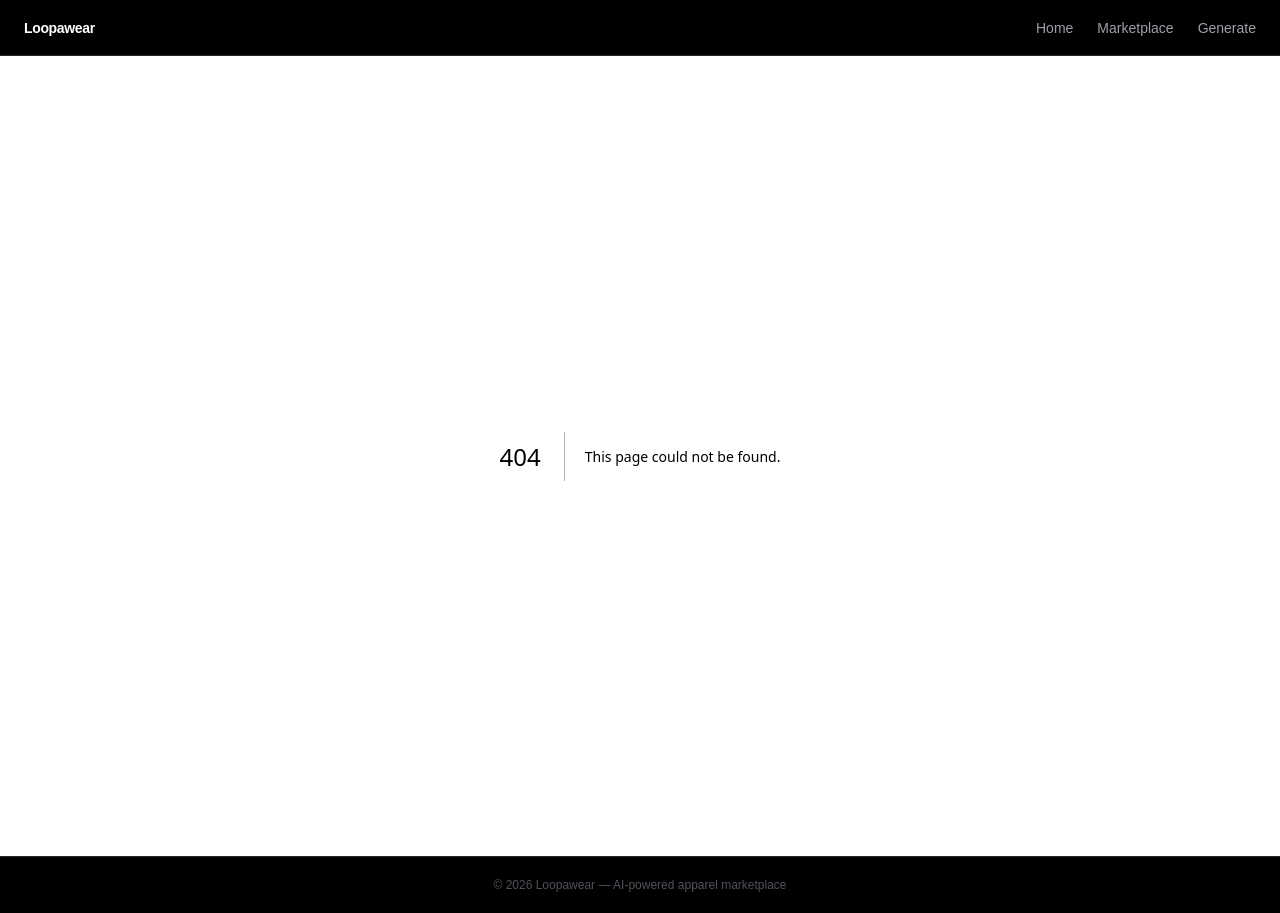
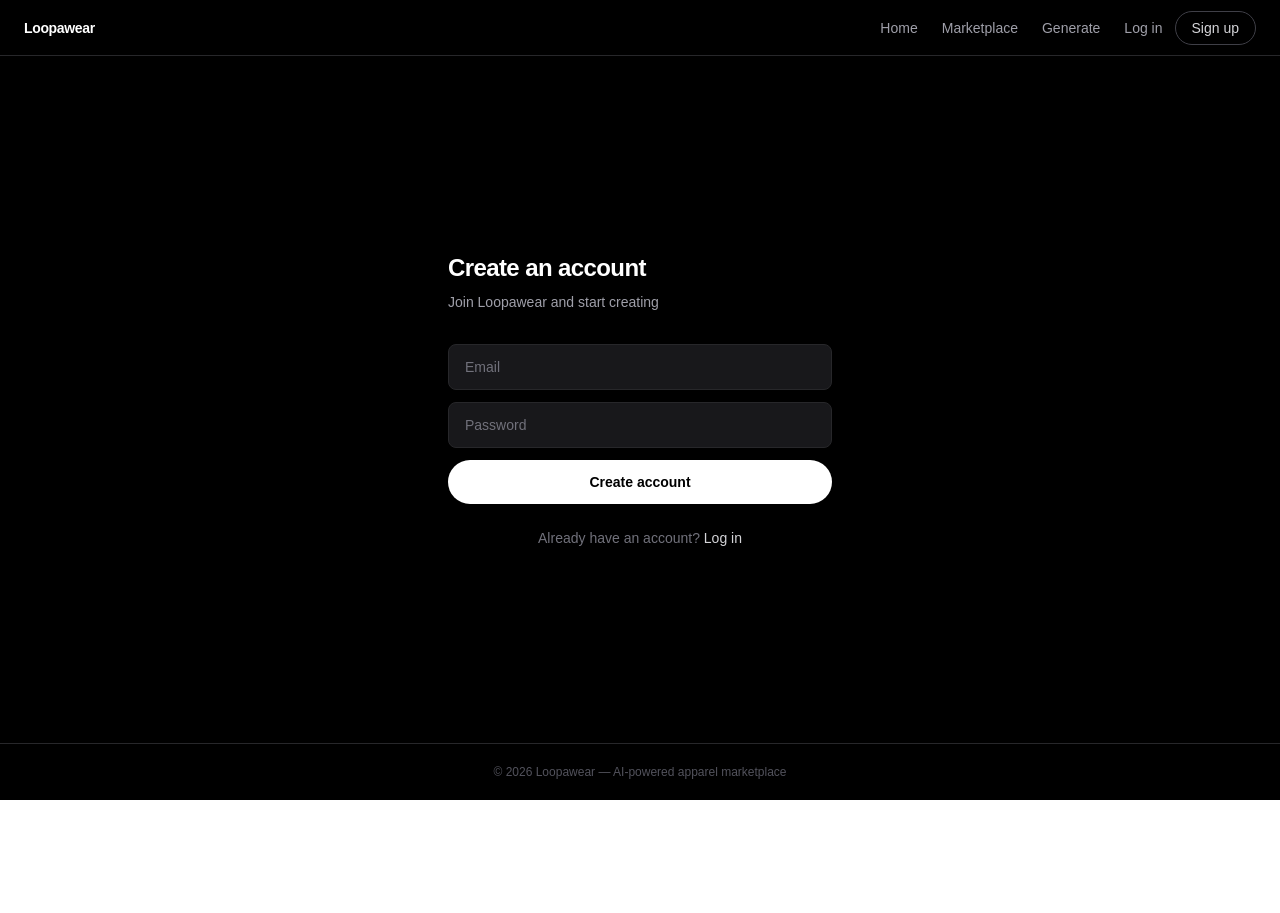
Before and after one commit to weversmat-loopa/Loopawear3, a Next.js app: page /signup in a window 1280 px wide. Before the commit this address had no page. After the commit the page ends 800 px from the top, so only its background shows below. Built offline with nearby package versions, Linux system fonts and the light colour scheme.

Commit message:
feat: add login and signup foundation pages

```diff
--- /dev/null
+++ b/src/app/login/page.tsx
@@ -0,0 +1,41 @@
+import Link from "next/link";
+import PageShell from "@/components/layout/PageShell";
+
+export default function LoginPage() {
+  return (
+    <PageShell>
+      <div className="w-full max-w-sm text-left">
+        <h1 className="text-2xl font-bold tracking-tight text-white">
+          Log in
+        </h1>
+        <p className="mt-2 text-sm text-zinc-400">
+          Welcome back to Loopawear
+        </p>
+        <div className="mt-8 flex flex-col gap-3">
+          <input
+            type="email"
+            placeholder="Email"
+            className="w-full rounded-lg border border-zinc-800 bg-zinc-900 px-4 py-3 text-sm text-white placeholder:text-zinc-500 outline-none focus:border-zinc-600"
+          />
+          <input
+            type="password"
+            placeholder="Password"
+            className="w-full rounded-lg border border-zinc-800 bg-zinc-900 px-4 py-3 text-sm text-white placeholder:text-zinc-500 outline-none focus:border-zinc-600"
+          />
+          <button className="w-full rounded-full bg-white py-3 text-sm font-semibold text-black transition-opacity hover:opacity-75">
+            Log in
+          </button>
+        </div>
+        <p className="mt-6 text-center text-sm text-zinc-500">
+          Don&apos;t have an account?{" "}
+          <Link
+            href="/signup"
+            className="text-zinc-300 transition-colors hover:text-white"
+          >
+            Sign up
+          </Link>
+        </p>
+      </div>
+    </PageShell>
+  );
+}
--- /dev/null
+++ b/src/app/signup/page.tsx
@@ -0,0 +1,41 @@
+import Link from "next/link";
+import PageShell from "@/components/layout/PageShell";
+
+export default function SignupPage() {
+  return (
+    <PageShell>
+      <div className="w-full max-w-sm text-left">
+        <h1 className="text-2xl font-bold tracking-tight text-white">
+          Create an account
+        </h1>
+        <p className="mt-2 text-sm text-zinc-400">
+          Join Loopawear and start creating
+        </p>
+        <div className="mt-8 flex flex-col gap-3">
+          <input
+            type="email"
+            placeholder="Email"
+            className="w-full rounded-lg border border-zinc-800 bg-zinc-900 px-4 py-3 text-sm text-white placeholder:text-zinc-500 outline-none focus:border-zinc-600"
+          />
+          <input
+            type="password"
+            placeholder="Password"
+            className="w-full rounded-lg border border-zinc-800 bg-zinc-900 px-4 py-3 text-sm text-white placeholder:text-zinc-500 outline-none focus:border-zinc-600"
+          />
+          <button className="w-full rounded-full bg-white py-3 text-sm font-semibold text-black transition-opacity hover:opacity-75">
+            Create account
+          </button>
+        </div>
+        <p className="mt-6 text-center text-sm text-zinc-500">
+          Already have an account?{" "}
+          <Link
+            href="/login"
+            className="text-zinc-300 transition-colors hover:text-white"
+          >
+            Log in
+          </Link>
+        </p>
+      </div>
+    </PageShell>
+  );
+}
--- a/src/components/layout/Navbar.tsx
+++ b/src/components/layout/Navbar.tsx
@@ -16,10 +16,11 @@ export default function Navbar() {
     <header className="flex h-14 w-full items-center justify-between border-b border-zinc-800 bg-black px-6">
       <Link
         href="/"
-        className="text-sm font-bold tracking-tight text-white hover:opacity-80 transition-opacity"
+        className="text-sm font-bold tracking-tight text-white transition-opacity hover:opacity-80"
       >
         Loopawear
       </Link>
+      <div className="flex items-center gap-6">
         <nav className="flex items-center gap-6">
           {links.map(({ label, href }) => (
             <Link
@@ -33,6 +34,21 @@ export default function Navbar() {
             </Link>
           ))}
         </nav>
+        <div className="flex items-center gap-3">
+          <Link
+            href="/login"
+            className="text-sm font-medium text-zinc-400 transition-colors hover:text-white"
+          >
+            Log in
+          </Link>
+          <Link
+            href="/signup"
+            className="rounded-full border border-zinc-700 px-4 py-1.5 text-sm font-medium text-zinc-300 transition-colors hover:border-zinc-500 hover:text-white"
+          >
+            Sign up
+          </Link>
+        </div>
+      </div>
     </header>
   );
 }
```
Lines whose indentation alone changed are shown as unchanged.
